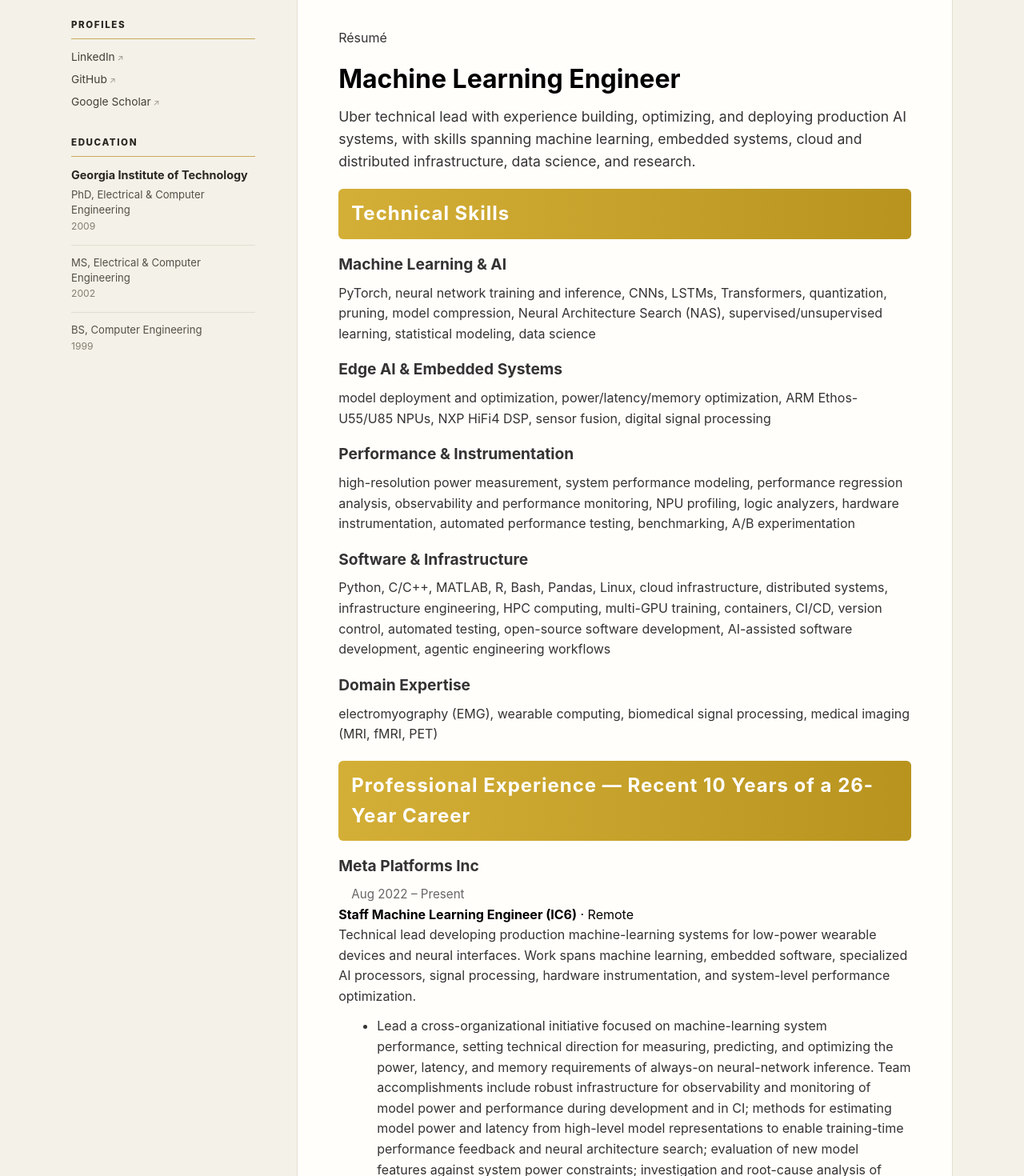
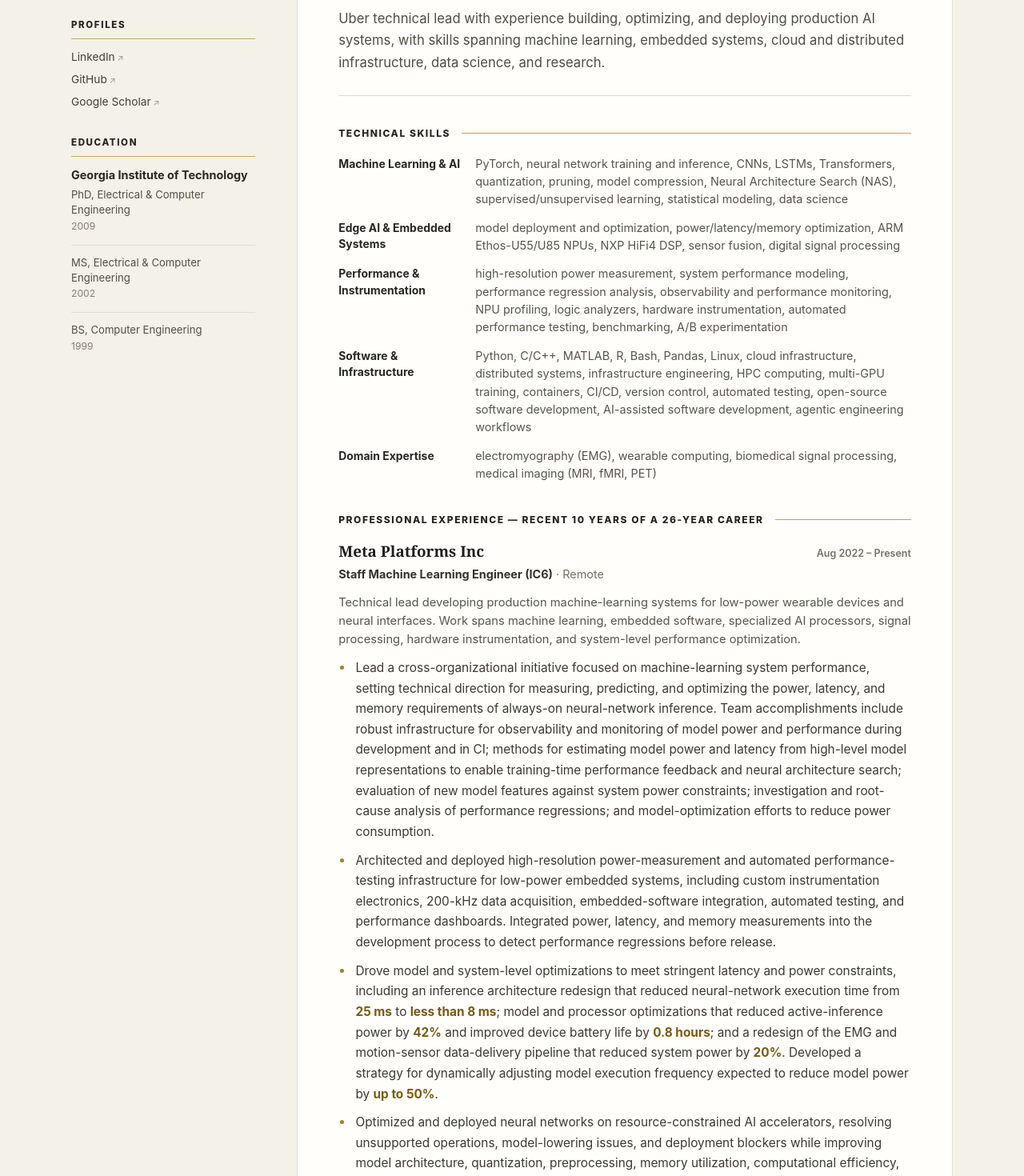
Before and after one commit to ccraddock/cloud_resume_challenge, a React (Vite) app in the folder resume-app/: page / in a window 1280 px wide. Shown: the part 260-1730 px from the top of the page at 80% size. Built offline with nearby package versions, Linux system fonts and the light colour scheme.

Commit message:
Restyle resume content for readability

```diff
--- a/resume-app/src/components/ResumeViewer.css
+++ b/resume-app/src/components/ResumeViewer.css
@@ -1,244 +1,328 @@
 .resume-container {
   width: 100%;
-  min-height: 600px;
 }
 
 .resume-container.loading,
 .resume-container.error {
+  min-height: 420px;
   display: flex;
   flex-direction: column;
   align-items: center;
   justify-content: center;
-  min-height: 400px;
+  text-align: center;
+  color: #5c574e;
 }
 
 .loader {
-  width: 48px;
-  height: 48px;
-  border: 5px solid #e0e0e0;
-  border-top-color: #d4af37;
+  width: 34px;
+  height: 34px;
+  margin-bottom: 1rem;
+  border: 3px solid #e6e0d3;
+  border-top-color: #a47d20;
   border-radius: 50%;
   animation: spin 0.8s linear infinite;
-  margin-bottom: 1rem;
 }
 
 @keyframes spin {
-  to {
-    transform: rotate(360deg);
-  }
-}
-
-.resume-container.loading p {
-  color: #555555;
-  font-size: 1rem;
-}
-
-.resume-container.error {
-  text-align: center;
-  color: #cc0000;
-}
-
-.error-icon {
-  font-size: 3rem;
-  margin-bottom: 1rem;
+  to { transform: rotate(360deg); }
 }
 
 .resume-container.error h2 {
-  color: #cc0000;
-  margin-bottom: 0.5rem;
+  margin-bottom: 0.55rem;
+  color: #2b2924;
+  font-family: Georgia, "Times New Roman", serif;
 }
 
 .resume-container.error p {
-  color: #ff6666;
-  margin-bottom: 1.5rem;
+  max-width: 430px;
+  margin-bottom: 1.1rem;
+  color: #6b655b;
 }
 
 .resume-container.error button {
-  padding: 0.75rem 1.5rem;
-  background: #d4af37;
-  color: #ffffff;
-  border: none;
-  border-radius: 6px;
+  padding: 0.55rem 0.9rem;
+  border: 1px solid #2c2b28;
+  border-radius: 4px;
+  background: #2c2b28;
+  color: #fff;
   cursor: pointer;
-  font-weight: 600;
-  transition: background 0.3s ease;
 }
 
-.resume-container.error button:hover {
-  background: #b8941f;
+.resume-content {
+  max-width: 780px;
+  margin: 0 auto;
+  color: #35322c;
+  font-size: 0.96rem;
+  line-height: 1.67;
 }
 
-/* Resume Content Styling */
-.resume-content {
-  color: #000000;
-  line-height: 1.6;
+.resume-intro {
+  padding-bottom: 1.7rem;
+  border-bottom: 1px solid #ded8ca;
 }
 
-/* Highlight section headers */
-.resume-content h2.section-header {
-  color: #ffffff;
-  background: linear-gradient(90deg, #d4af37 0%, #b8941f 100%);
-  font-size: 1.5rem;
-  margin-top: 1.25rem;
-  margin-bottom: 0.75rem;
-  padding: 0.75rem 1rem;
-  border-radius: 6px;
-  font-weight: 700;
-  letter-spacing: 1px;
+.resume-eyebrow {
+  margin-bottom: 0.35rem;
+  color: #9a7520;
+  font-size: 0.7rem;
+  font-weight: 800;
+  letter-spacing: 0.16em;
+  text-transform: uppercase;
 }
 
-.resume-content h2 {
-  color: #000000;
-  font-size: 1.5rem;
-  margin-top: 1.25rem;
-  margin-bottom: 0.75rem;
+.resume-title {
+  margin: 0;
+  color: #1d1c19;
+  font-family: Georgia, "Times New Roman", serif;
+  font-size: clamp(2rem, 5vw, 2.65rem);
+  line-height: 1.08;
+  font-weight: 700;
+  letter-spacing: -0.025em;
 }
 
-.resume-content h3 {
-  color: #333333;
-  font-size: 1.2rem;
-  margin-top: 1rem;
-  margin-bottom: 0.5rem;
+.resume-summary {
+  max-width: 720px;
+  margin: 0.9rem 0 0;
+  color: #514d45;
+  font-size: 1.04rem;
+  line-height: 1.65;
 }
 
-.resume-content h4,
-.resume-content h5,
-.resume-content h6 {
-  color: #333333;
-  margin-top: 0.75rem;
-  margin-bottom: 0.5rem;
+.resume-section {
+  margin-top: 2.45rem;
 }
 
-.resume-content p {
-  margin-bottom: 0.75rem;
-  color: #333333;
+.section-header {
+  display: flex;
+  align-items: center;
+  gap: 0.9rem;
+  margin: 0 0 1.2rem;
+  color: #27251f;
+  font-size: 0.75rem;
+  line-height: 1.25;
+  font-weight: 800;
+  letter-spacing: 0.13em;
+  text-transform: uppercase;
 }
 
-.resume-content ul,
-.resume-content ol {
-  margin-left: 1.5rem;
-  margin-bottom: 1rem;
+.section-header::after {
+  content: "";
+  flex: 1;
+  height: 1px;
+  background: #c4a24d;
 }
 
-.resume-content li {
-  margin-bottom: 0.5rem;
-  color: #333333;
+.technical-skills {
+  display: grid;
+  gap: 0.82rem;
+}
+
+.technical-skill-group {
+  display: grid;
+  grid-template-columns: minmax(155px, 0.28fr) 1fr;
+  gap: 1rem;
+  align-items: baseline;
+}
+
+.technical-skill-group h3 {
+  margin: 0;
+  color: #292722;
+  font-size: 0.87rem;
+  line-height: 1.45;
+  font-weight: 700;
+}
+
+.technical-skill-group p {
+  margin: 0;
+  color: #59544b;
+  font-size: 0.9rem;
+  line-height: 1.55;
+}
+
+.jobs-list {
+  display: grid;
+}
+
+.job-block {
+  padding: 0 0 2rem;
+}
+
+.job-block + .job-block {
+  padding-top: 2rem;
+  border-top: 1px solid #e6e1d6;
+}
+
+.job-topline {
+  display: flex;
+  align-items: baseline;
+  justify-content: space-between;
+  gap: 1rem;
+}
+
+.job-company {
+  margin: 0;
+  color: #1f1e1a;
+  font-family: Georgia, "Times New Roman", serif;
+  font-size: 1.18rem;
+  line-height: 1.3;
+  font-weight: 700;
+}
+
+.job-dates {
+  flex: 0 0 auto;
+  color: #777064;
+  font-size: 0.78rem;
+  font-weight: 600;
+  white-space: nowrap;
+}
+
+.job-role-line {
+  margin-top: 0.2rem;
+  color: #514c43;
+  font-size: 0.9rem;
+}
+
+.job-position {
+  color: #35322c;
+  font-weight: 700;
+}
+
+.job-location {
+  color: #777064;
+}
+
+.job-summary {
+  margin: 0.75rem 0 0.65rem;
+  color: #5a554c;
+  font-size: 0.92rem;
+  line-height: 1.58;
+}
+
+.job-highlights {
+  margin: 0;
+  padding-left: 1.15rem;
+}
+
+.job-highlights li {
+  margin-bottom: 0.62rem;
+  padding-left: 0.18rem;
+  color: #3d3932;
+}
+
+.job-highlights li::marker {
+  color: #a68025;
+}
+
+.metric {
+  color: #795b13;
+  font-weight: 750;
+}
+
+.open-science-list,
+.awards-list {
+  margin: 0;
+  padding: 0;
+  list-style: none;
+}
+
+.open-science-list {
+  display: grid;
+  gap: 0.72rem;
+}
+
+.open-science-list li {
+  color: #555046;
+}
+
+.open-science-title {
+  color: #292722;
+  font-weight: 700;
 }
 
 .resume-content a {
-  color: #d4af37;
-  text-decoration: none;
-  transition: color 0.3s ease;
-  font-weight: 500;
+  color: #735713;
+  text-decoration-color: #d2bd82;
+  text-underline-offset: 0.18em;
 }
 
 .resume-content a:hover {
-  color: #b8941f;
-  text-decoration: underline;
+  color: #9a7520;
+  text-decoration-color: currentColor;
 }
 
-.resume-content strong {
-  color: #000000;
-  font-weight: 600;
+.resume-content a:focus-visible {
+  outline: 3px solid rgba(184, 146, 46, 0.3);
+  outline-offset: 2px;
 }
 
-.resume-content em {
-  color: #333333;
+.grants-pubs > p {
+  margin: 0 0 0.65rem;
+  color: #514c43;
 }
 
-.resume-content table {
-  width: 100%;
-  border-collapse: collapse;
-  margin: 1rem 0;
+.awards-list {
+  margin-top: 1rem;
+  border-top: 1px solid #e6e1d6;
 }
 
-.resume-content th,
-.resume-content td {
-  border: 1px solid #e0e0e0;
-  padding: 0.75rem;
-  text-align: left;
+.awards-list li {
+  display: grid;
+  grid-template-columns: 54px minmax(0, 1fr) auto;
+  column-gap: 0.7rem;
+  row-gap: 0.1rem;
+  padding: 0.75rem 0;
+  border-bottom: 1px solid #eee9df;
 }
 
-.resume-content th {
-  background: #fffaeb;
-  color: #000000;
-  font-weight: 600;
-  border-bottom: 2px solid #d4af37;
+.award-year {
+  color: #8c6c20;
+  font-size: 0.82rem;
+  font-weight: 700;
 }
 
-.resume-content img {
-  max-width: 100%;
-  height: auto;
-  border-radius: 6px;
-  margin: 1rem 0;
-  border: 1px solid #e0e0e0;
+.award-title {
+  color: #35322c;
+  font-weight: 650;
 }
 
-.job-block {
-  margin-bottom: 2rem;
-}
-.job-header {
-  display: flex;
-  justify-content: space-between;
-  align-items: baseline;
-  font-weight: bold;
-  margin-bottom: 0.25rem;
-}
-.job-company, .job-position {
-  font-weight: bold;
-}
-.job-dates {
-  font-size: 0.95em;
-  color: #666;
+.award-amount {
+  color: #777064;
+  font-size: 0.83rem;
   white-space: nowrap;
-  margin-left: 1rem;
-}
-.job-summary {
-  margin-bottom: 0.25rem;
-}
-.job-highlights {
-  margin-top: 0.25rem;
-  margin-bottom: 0.5rem;
-  padding-left: 1.5rem;
-}
-.open-science-list, .awards-list {
-  margin-top: 0.5rem;
-  margin-bottom: 1rem;
-  padding-left: 1.5rem;
-}
-.open-science-title, .award-title {
-  font-weight: 600;
-}
-.section-header {
-  margin-top: 2rem;
-  margin-bottom: 1rem;
-}
-.resume-title {
-  font-size: 2rem;
-  font-weight: 700;
-  margin-bottom: 0.5rem;
-}
-.resume-summary {
-  font-size: 1.1rem;
-  margin-bottom: 1.5rem;
 }
 
-@media (max-width: 768px) {
-  .resume-content h1 {
-    font-size: 1.5rem;
+.award-desc {
+  grid-column: 2 / -1;
+  color: #6b655b;
+  font-size: 0.84rem;
+}
+
+@media (max-width: 680px) {
+  .resume-content {
+    font-size: 0.93rem;
   }
 
-  .resume-content h2 {
-    font-size: 1.25rem;
-    padding: 0.5rem 0.75rem;
+  .technical-skill-group {
+    grid-template-columns: 1fr;
+    gap: 0.2rem;
   }
 
-  .resume-content {
-    font-size: 0.95rem;
+  .job-topline {
+    align-items: flex-start;
+    flex-direction: column;
+    gap: 0.2rem;
+  }
+
+  .job-dates {
+    white-space: normal;
+  }
+
+  .awards-list li {
+    grid-template-columns: 48px minmax(0, 1fr);
+  }
+
+  .award-amount,
+  .award-desc {
+    grid-column: 2;
   }
 }
-
-/* e.g. in App.css or your main content CSS */
-.main-content {
-  margin-top: 110px; /* adjust to match header height */
-}
```
